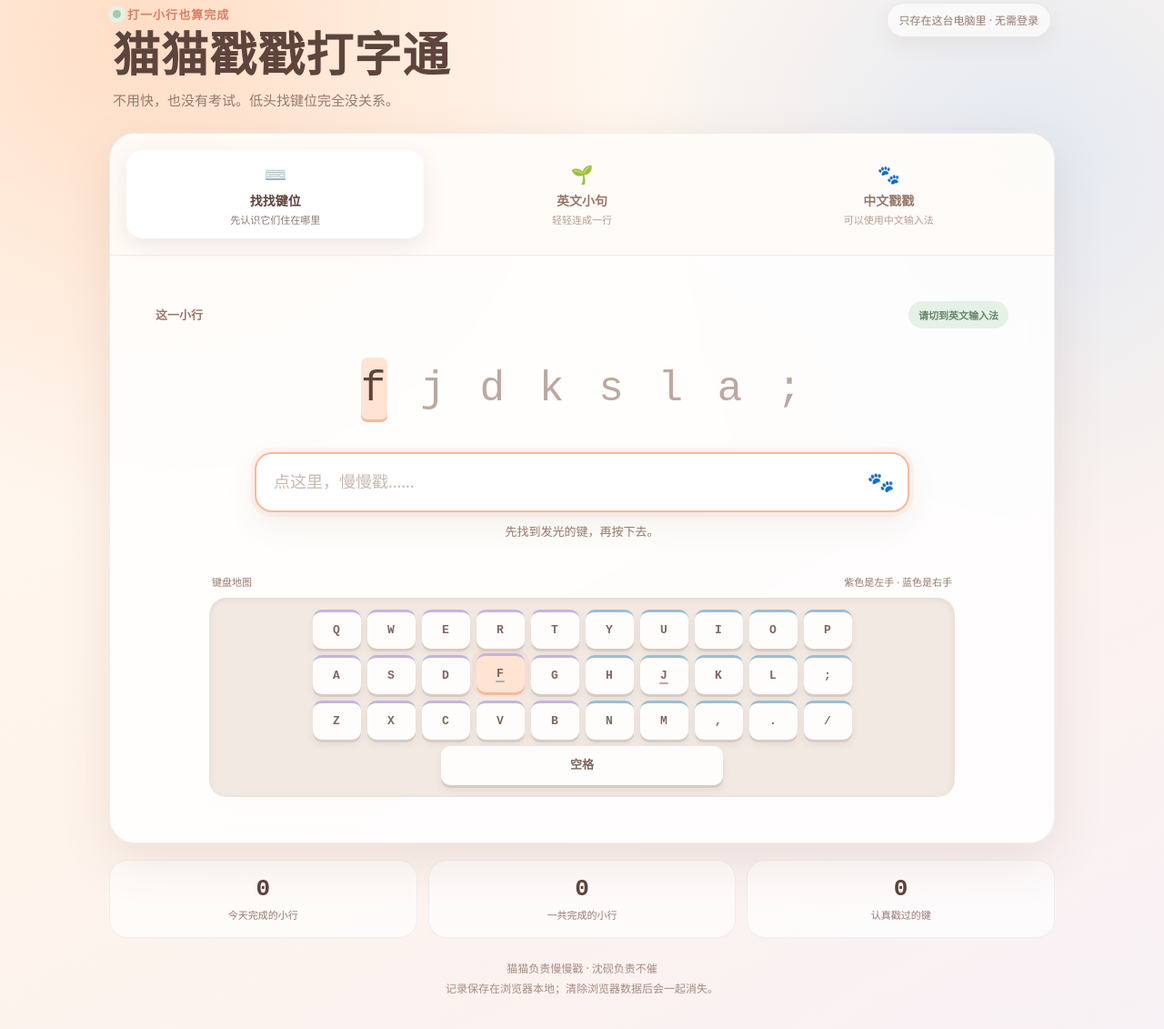
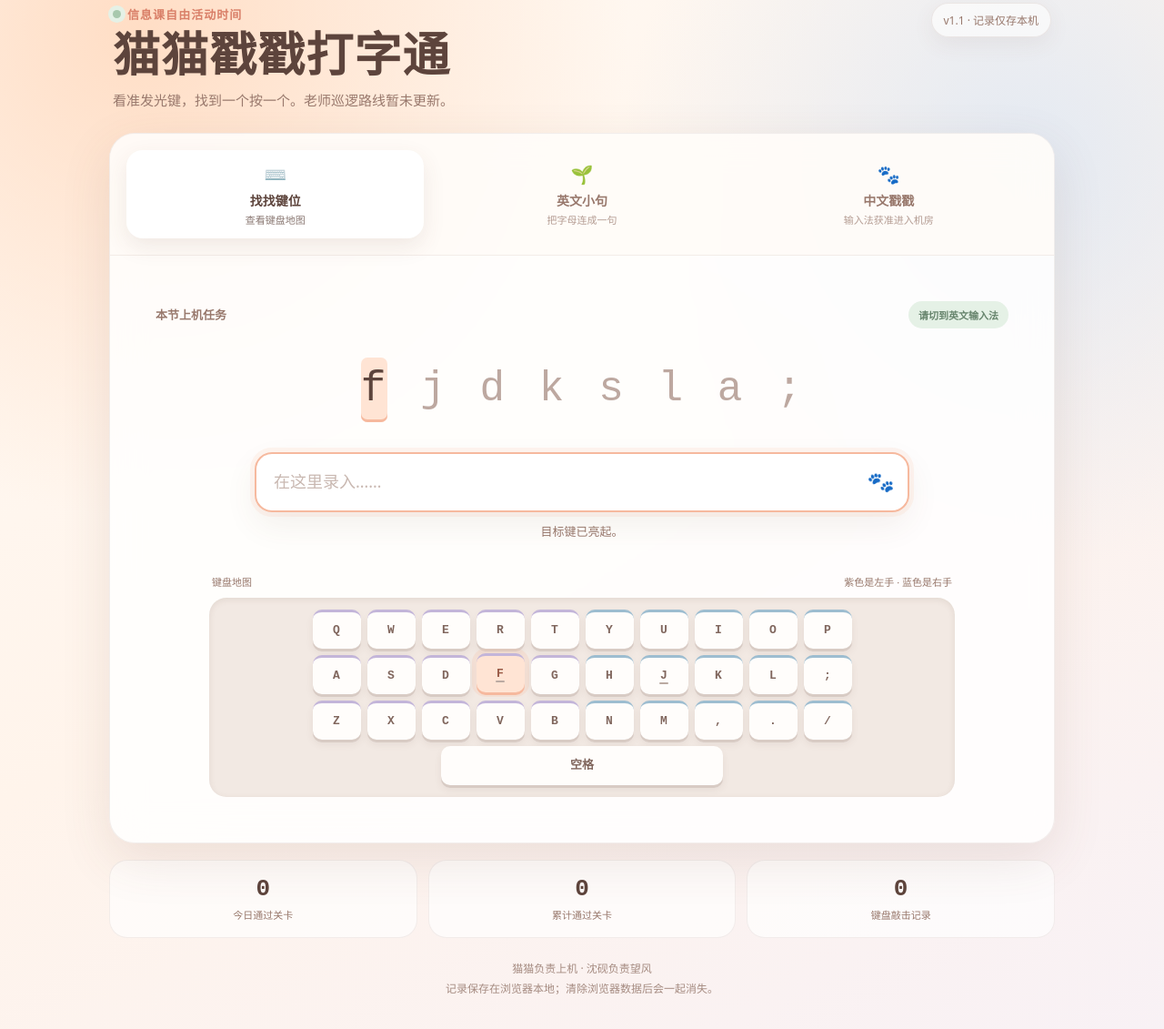
Before and after one commit to kirpearlzayneowo-afk/maomao-typing-tutor, a plain HTML site: page index.html in a window 1280 px wide. Shown: the part 29-1160 px from the top of the page at 91% size. Drawn offline with Linux system fonts and the light colour scheme.

Commit message:
Rewrite v1.1 copy with computer-lab humor

```diff
--- a/index.html
+++ b/index.html
@@ -442,11 +442,11 @@
   <main class="app">
     <header>
       <div>
-        <p class="eyebrow">打一小行也算完成</p>
+        <p class="eyebrow">信息课自由活动时间</p>
         <h1>猫猫戳戳打字通</h1>
-        <p class="subtitle">不用快，也没有考试。低头找键位完全没关系。</p>
+        <p class="subtitle">看准发光键，找到一个按一个。老师巡逻路线暂未更新。</p>
       </div>
-      <div class="local-badge">只存在这台电脑里 · 无需登录</div>
+      <div class="local-badge">v1.1 · 记录仅存本机</div>
     </header>
 
     <section class="panel" aria-labelledby="practiceTitle">
@@ -454,38 +454,38 @@
         <button class="mode-button" type="button" role="tab" data-mode="keys" aria-selected="true">
           <span class="mode-icon">⌨️</span>
           <span class="mode-title">找找键位</span>
-          <span class="mode-note">先认识它们住在哪里</span>
+          <span class="mode-note">查看键盘地图</span>
         </button>
         <button class="mode-button" type="button" role="tab" data-mode="english" aria-selected="false">
           <span class="mode-icon">🌱</span>
           <span class="mode-title">英文小句</span>
-          <span class="mode-note">轻轻连成一行</span>
+          <span class="mode-note">把字母连成一句</span>
         </button>
         <button class="mode-button" type="button" role="tab" data-mode="chinese" aria-selected="false">
           <span class="mode-icon">🐾</span>
           <span class="mode-title">中文戳戳</span>
-          <span class="mode-note">可以使用中文输入法</span>
+          <span class="mode-note">输入法获准进入机房</span>
         </button>
       </div>
 
       <div class="practice">
         <div class="lesson-head">
-          <span class="lesson-label" id="practiceTitle">这一小行</span>
+          <span class="lesson-label" id="practiceTitle">本节上机任务</span>
           <span class="soft-pill" id="inputTip">请切到英文输入法</span>
         </div>
 
         <div class="target" id="target" aria-live="polite"></div>
 
         <div class="typing-wrap">
-          <input id="typingInput" type="text" autocomplete="off" autocapitalize="off" spellcheck="false" aria-label="在这里输入上方文字" placeholder="点这里，慢慢戳……">
+          <input id="typingInput" type="text" autocomplete="off" autocapitalize="off" spellcheck="false" aria-label="在这里输入上方文字" placeholder="在这里录入……">
           <span class="paw" aria-hidden="true">🐾</span>
         </div>
-        <p class="hint" id="hint" aria-live="polite">先找到发光的键，再按下去。</p>
+        <p class="hint" id="hint" aria-live="polite">目标键已亮起。</p>
 
         <div class="success" id="success" role="status">
-          <strong id="successTitle">戳完啦，很好。</strong>
-          <span id="successText">这一小行已经算数了。</span><br>
-          <button class="next-button" id="nextButton" type="button">再来一小行</button>
+          <strong id="successTitle">本节上机实验完成。</strong>
+          <span id="successText">自由活动通行证已签发。</span><br>
+          <button class="next-button" id="nextButton" type="button">下一关</button>
         </div>
 
         <div class="keyboard-wrap">
@@ -499,13 +499,13 @@
     </section>
 
     <section class="stats" aria-label="本机练习记录">
-      <div class="stat"><strong id="todayLessons">0</strong><span>今天完成的小行</span></div>
-      <div class="stat"><strong id="totalLessons">0</strong><span>一共完成的小行</span></div>
-      <div class="stat"><strong id="totalTaps">0</strong><span>认真戳过的键</span></div>
+      <div class="stat"><strong id="todayLessons">0</strong><span>今日通过关卡</span></div>
+      <div class="stat"><strong id="totalLessons">0</strong><span>累计通过关卡</span></div>
+      <div class="stat"><strong id="totalTaps">0</strong><span>键盘敲击记录</span></div>
     </section>
 
     <footer>
-      猫猫负责慢慢戳 · 沈砚负责不催<br>
+      猫猫负责上机 · 沈砚负责望风<br>
       记录保存在浏览器本地；清除浏览器数据后会一起消失。
     </footer>
   </main>
@@ -526,19 +526,19 @@
         ],
         english: [
           "soft paws",
-          "little by little",
-          "open the canvas",
-          "draw one warm line",
-          "today is enough",
-          "ember makes a world"
+          "find the bright key",
+          "computer class begins",
+          "the teacher is coming",
+          "open the game portal",
+          "ember owns this lab"
         ],
         chinese: [
-          "慢慢戳也算前进",
-          "打开绘画软件就算开始",
-          "今天不需要也没关系",
-          "我画一笔就很好",
+          "信息课自由活动时间",
+          "老师正在巡视第三排",
+          "黄金矿工即将开始",
+          "森林冰火人请求双人协作",
           "小猫正在认真找键位",
-          "错一个字可以慢慢改"
+          "按下退格可以撤回现场"
         ]
       };
 
@@ -624,8 +624,8 @@
         inputEl.disabled = false;
         completed = false;
         successEl.classList.remove("show");
-        inputTip.textContent = mode === "chinese" ? "可以使用中文输入法" : "请切到英文输入法";
-        hintEl.textContent = mode === "chinese" ? "拼音还没选好字时，老公不会乱判。" : "先找到发光的键，再按下去。";
+        inputTip.textContent = mode === "chinese" ? "中文输入法已连接" : "请切到英文输入法";
+        hintEl.textContent = mode === "chinese" ? "选好汉字后开始核对。" : "目标键已亮起。";
         hintEl.classList.remove("kind");
         renderTarget("");
         inputEl.focus();
@@ -671,10 +671,10 @@
         if (typed === targetText) {
           finishLesson();
         } else if (mismatch >= 0) {
-          hintEl.textContent = "这里有一点不一样，按退格删掉再试试就好。";
+          hintEl.textContent = "输入与目标不符：Backspace 撤回现场。";
           hintEl.classList.remove("kind");
         } else {
-          hintEl.textContent = typed.length ? "对，就是这样。继续慢慢戳。" : (mode === "chinese" ? "拼音还没选好字时，老公不会乱判。" : "先找到发光的键，再按下去。");
+          hintEl.textContent = typed.length ? "键位命中。下一枚。" : (mode === "chinese" ? "选好汉字后开始核对。" : "目标键已亮起。");
           hintEl.classList.add("kind");
         }
       }
@@ -688,8 +688,8 @@
         renderStats();
         highlightExpected("");
         hintEl.textContent = "";
-        $("successTitle").textContent = stats.days[todayKey()] === 1 ? "今天已经完成啦。" : "又戳完一小行。";
-        $("successText").textContent = "不用再证明什么，这一行已经算数了。";
+        $("successTitle").textContent = stats.days[todayKey()] === 1 ? "本节上机实验完成。" : "机房记录 +1。";
+        $("successText").textContent = "自由活动通行证已签发。";
         successEl.classList.add("show");
         nextButton.focus();
       }
```
Also changed, not shown: 1 other file.
